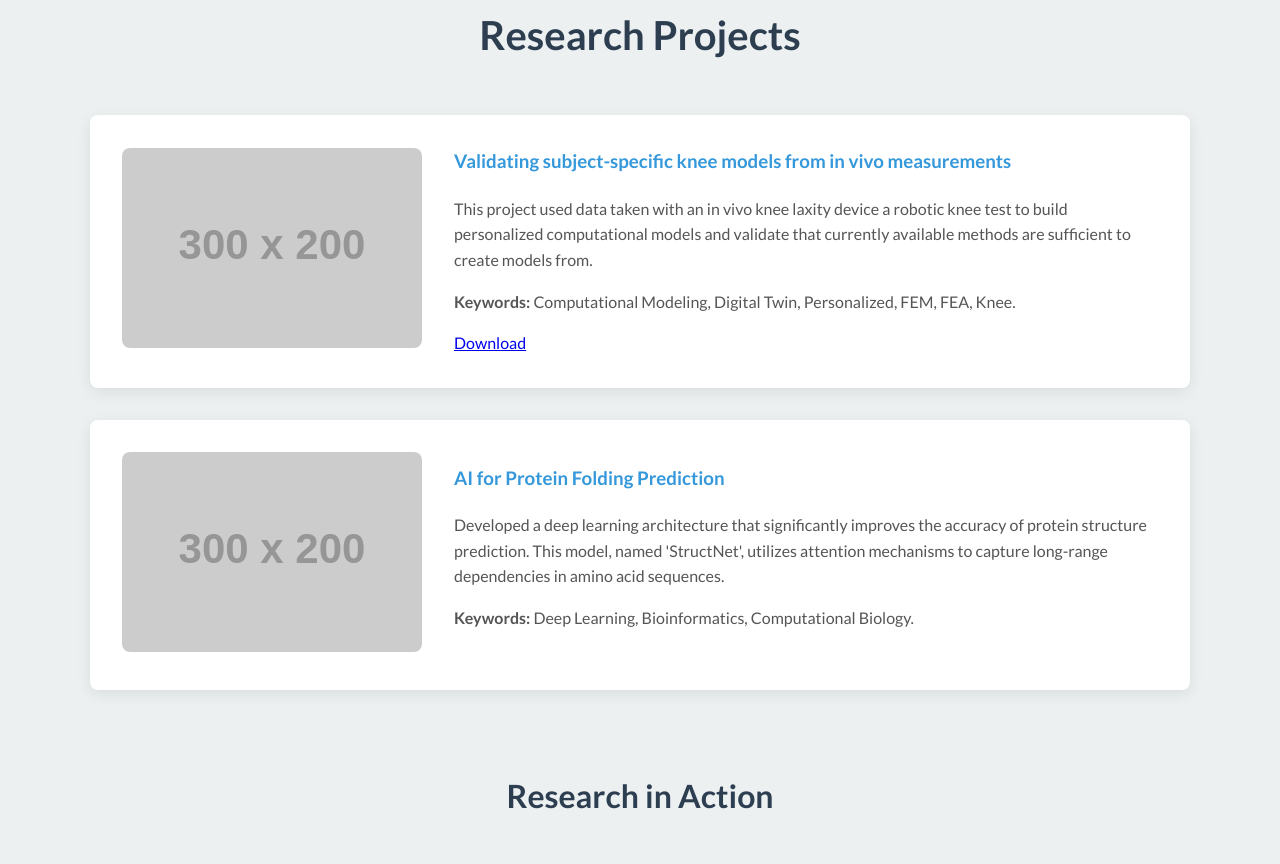
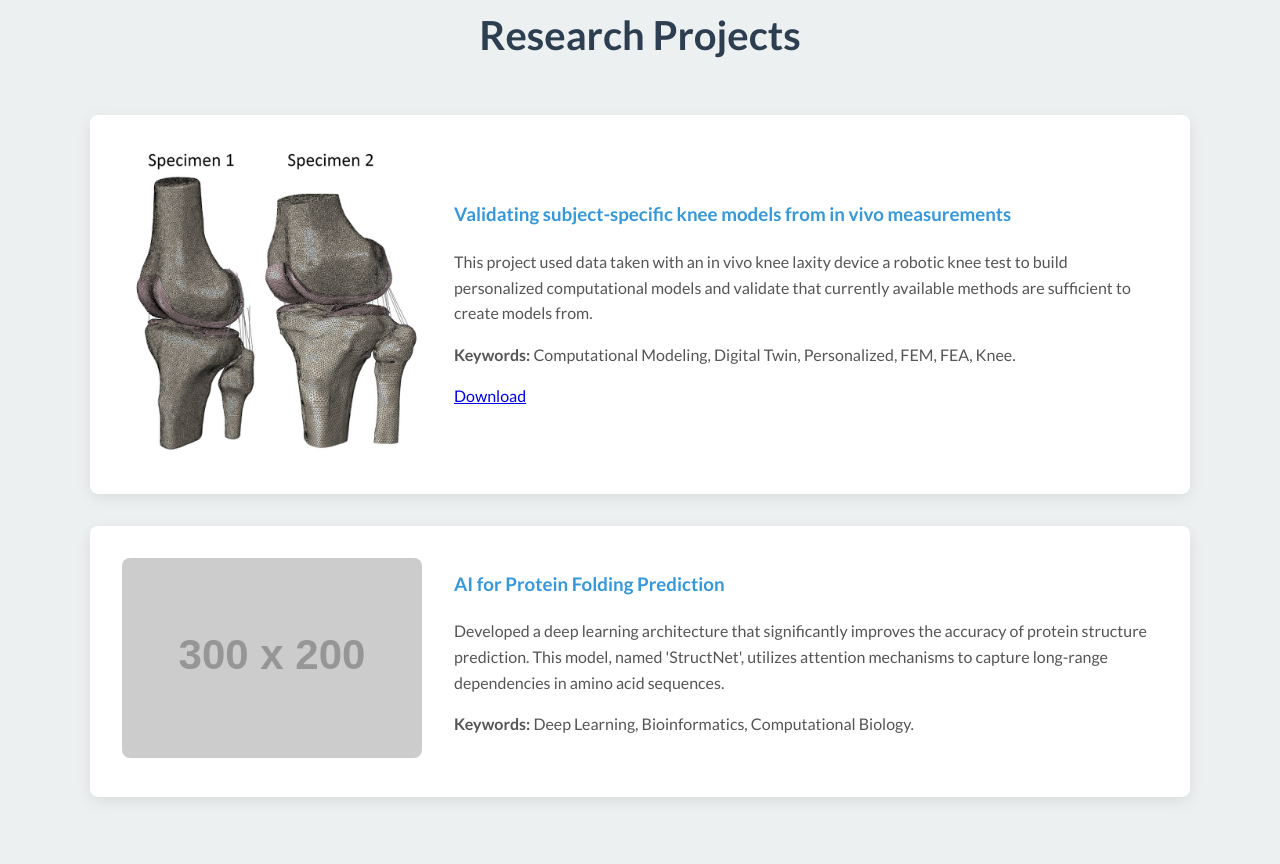
Before and after one commit to thor-andreassen/My_Website, a plain HTML site: page index.html in a window 1280 px wide. Shown: the part 952-1816 px from the top of the page. Drawn offline with Linux system fonts and the light colour scheme; placeholder pictures from the web are drawn by us.

Commit message:
Add project 1 image

```diff
--- a/index.html
+++ b/index.html
@@ -393,7 +393,7 @@
 
                 <div class="project">
                     <div class="project-image">
-                         <img src="https://via.placeholder.com/300x200" alt="Project 1 Image">
+                         <img src="./source/Validating_subject_specific.png" alt="Subject-Specific Models">
                     </div>
                     <div class="project-description">
                         <h3>Validating subject-specific knee models from in vivo measurements</h3>
```
Also changed, not shown: source/Validating_subject_specific.png (added).
